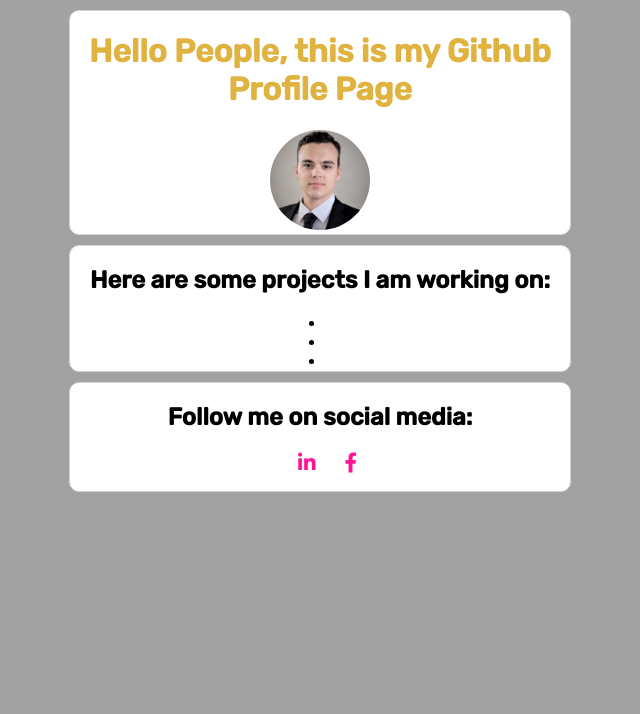
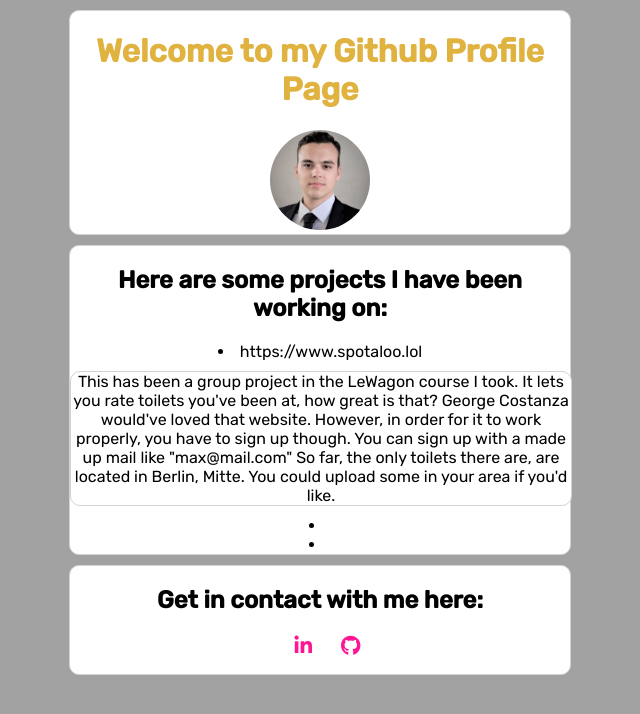
Before and after one commit to floreba/profile, a plain HTML site: page index.html in a window 1280 px wide. Shown: the whole page, without its empty margins (320-960 px from the left). Drawn offline with Linux system fonts and the light colour scheme.

Commit message:
updated 1st project

```diff
--- a/index.html
+++ b/index.html
@@ -13,19 +13,30 @@
 </head>
 <body>
   <div class="container">
-    <h1>Hello People, this is my Github Profile Page</h1>
-    <img class="img-circle" src="/profile/images/profile_picture.jpeg" alt="face florian">
+    <h1>Welcome to my Github Profile Page</h1>
+    <img class="img-circle" src="/profile/images/profile_picture.jpeg" alt="face">
   </div>
 
   <div class="container">
-    <h2>Here are some projects I am working on:</h2>
-    <li></li>
+    <h2>Here are some projects I have been working on:</h2>
+    <li>https://www.spotaloo.lol</li>
+      <div class="container">
+        This has been a group project in the LeWagon course I took.
+        It lets you rate toilets you've been at, how great is that?
+        George Costanza would've loved that website.
+
+        However, in order for it to work properly, you have to sign up though.
+        You can sign up with a made up mail like "max@mail.com"
+
+        So far, the only toilets there are, are located in Berlin, Mitte.
+        You could upload some in your area if you'd like.
+      </div>
     <li></li>
     <li></li>
   </div>
 
   <div class="container">
-    <h2>Follow me on social media:</h2>
+    <h2>Get in contact with me here:</h2>
     <ul class="list-inline">
       <li>
         <a href="https://www.linkedin.com/in/florian-b-857836183/" target="_blank">
@@ -33,8 +44,8 @@
           </a>
       </li>
       <li>
-        <a href="https://www.facebook.com/flo.rian.5496/" target="_blank">
-          <i class="fab fa-facebook-f"></i>
+        <a href="https://github.com/floreba" target="_blank">
+          <i class="fa-brands fa-github"></i>
         </a>
       </li>
     </ul>
```
Also changed, not shown: images/me.jpeg (deleted), images/regex.jpeg (deleted).
